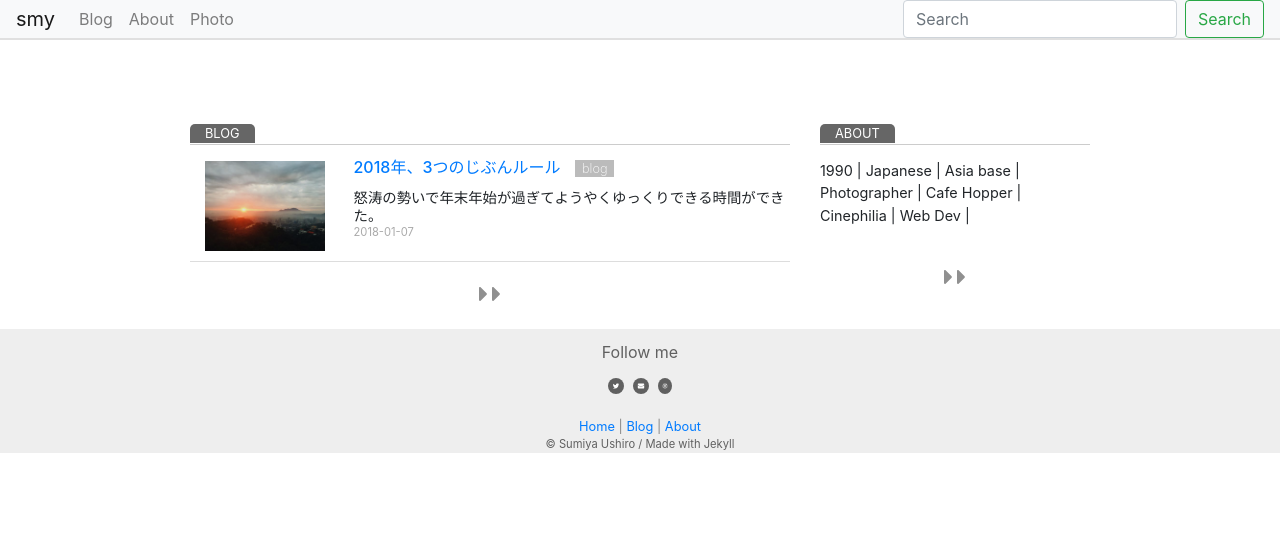
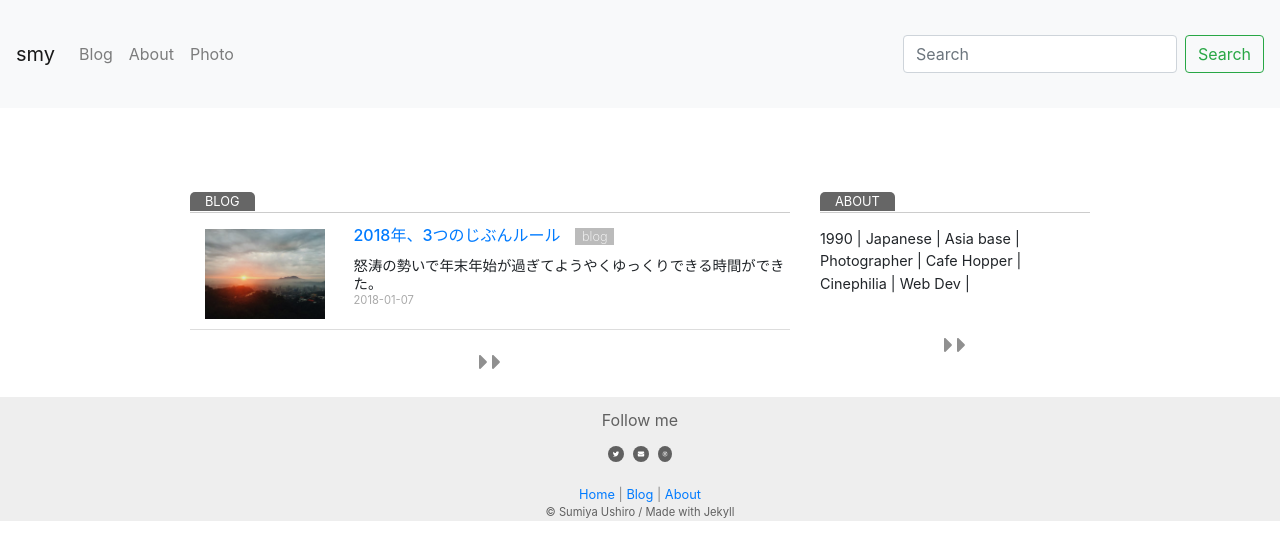
Before and after one commit to sumi0820/smy-jp-v1, a Jekyll site: the page built from index.md, in a window 1280 px wide. Shown: the top 560 px of the page. Built offline with Jekyll 4.4.1, drawn with Linux system fonts in a browser that asks for light colours; nearby versions of some CDN libraries.

Commit message:
initial commit

```diff
--- a/_sass/_layout-base.scss
+++ b/_sass/_layout-base.scss
@@ -29,11 +29,11 @@ body {
 }
 
 nav {
-  height: 40px;
-  border-bottom: 2px solid #E0E0E0;
+  height: 108px;
+  //border-bottom: 2px solid #E0E0E0;
   background-color: white;
   padding-top: 10px;
-  position: fixed;
+//position: fixed;
   top:0;
   width: 100%;
 
```
